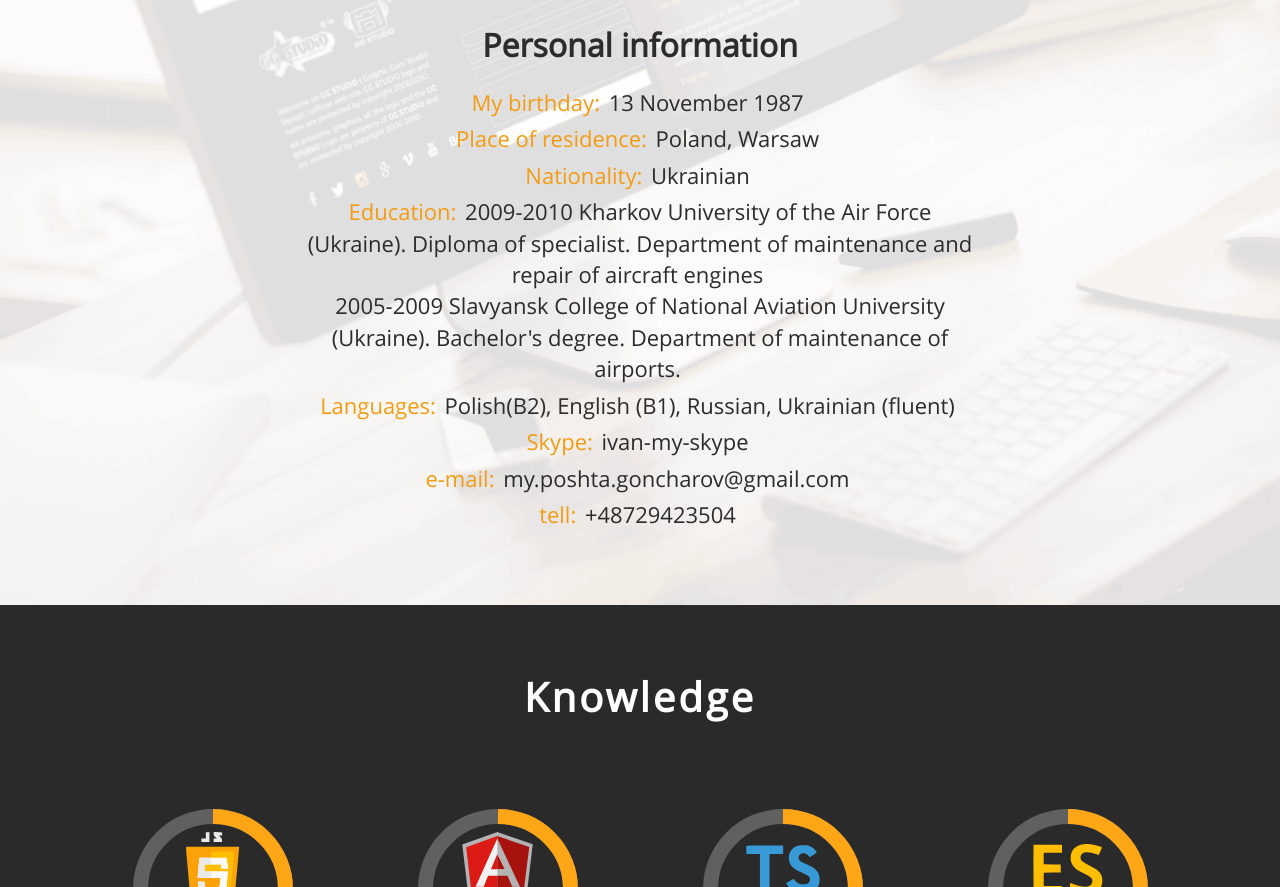
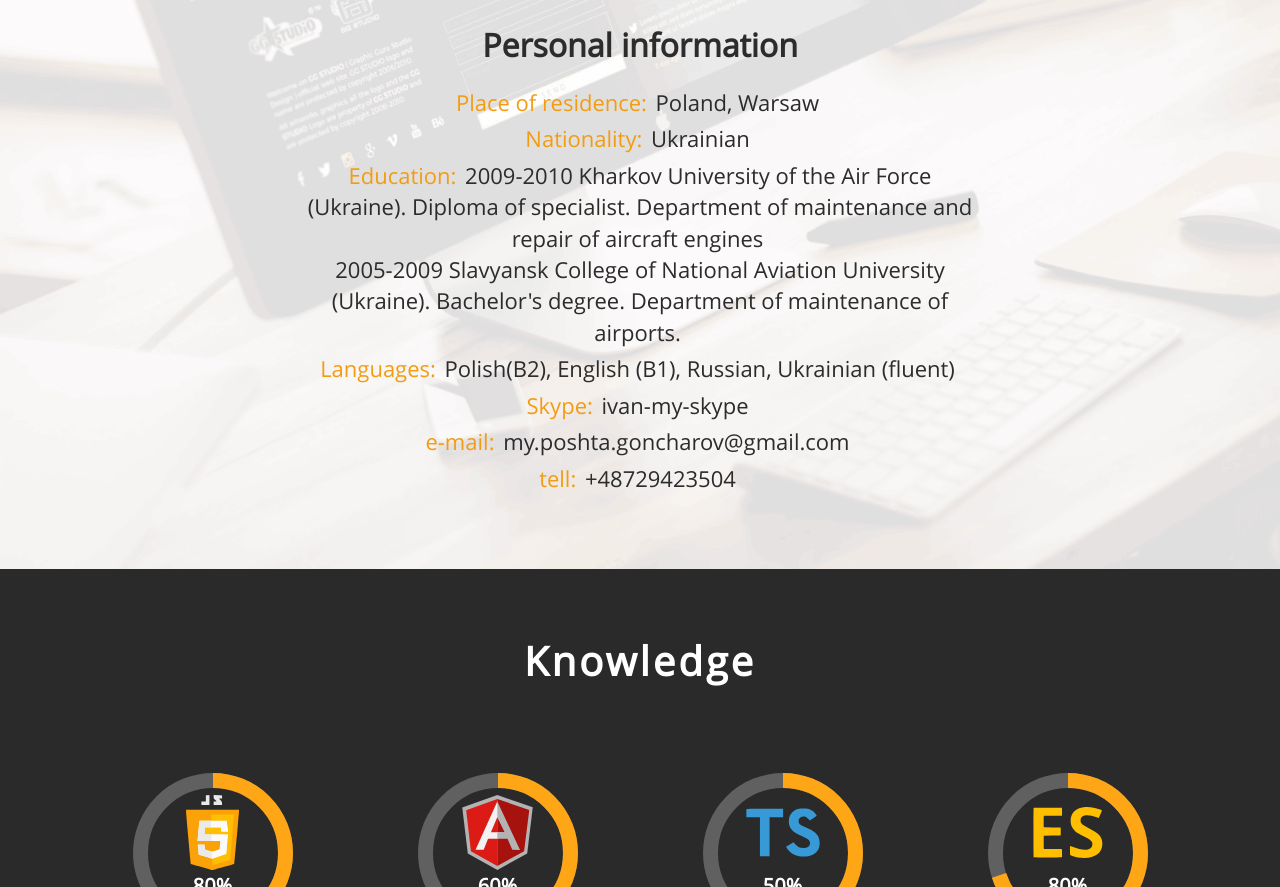
Before and after one commit to Raz-Dva/MyPortfolio, a website: page assets/index.html in a window 1280 px wide. Shown: the part 1164-2051 px from the top of the page. Drawn offline with Linux system fonts and the light colour scheme; animation ran at ten frames a second.

Commit message:
change .env

```diff
--- a/assets/index.html
+++ b/assets/index.html
@@ -169,10 +169,10 @@
                   <h2 class="about_personal_info">Personal information</h2>
                 </div>
                 <div class="about_block-info">
-                  <div class="personal_info_row anchor_animation animation">
+                  <!-- <div class="personal_info_row anchor_animation animation">
                     <span class="my-info color_yellow">My birthday:</span>
                     <span class="my-info">13 November 1987</span>
-                  </div>
+                  </div> -->
                   <div class="personal_info_row anchor_animation animation">
                     <span class="my-info color_yellow"
                       >Place of residence:</span
```
Also changed, not shown: 1 other file.
